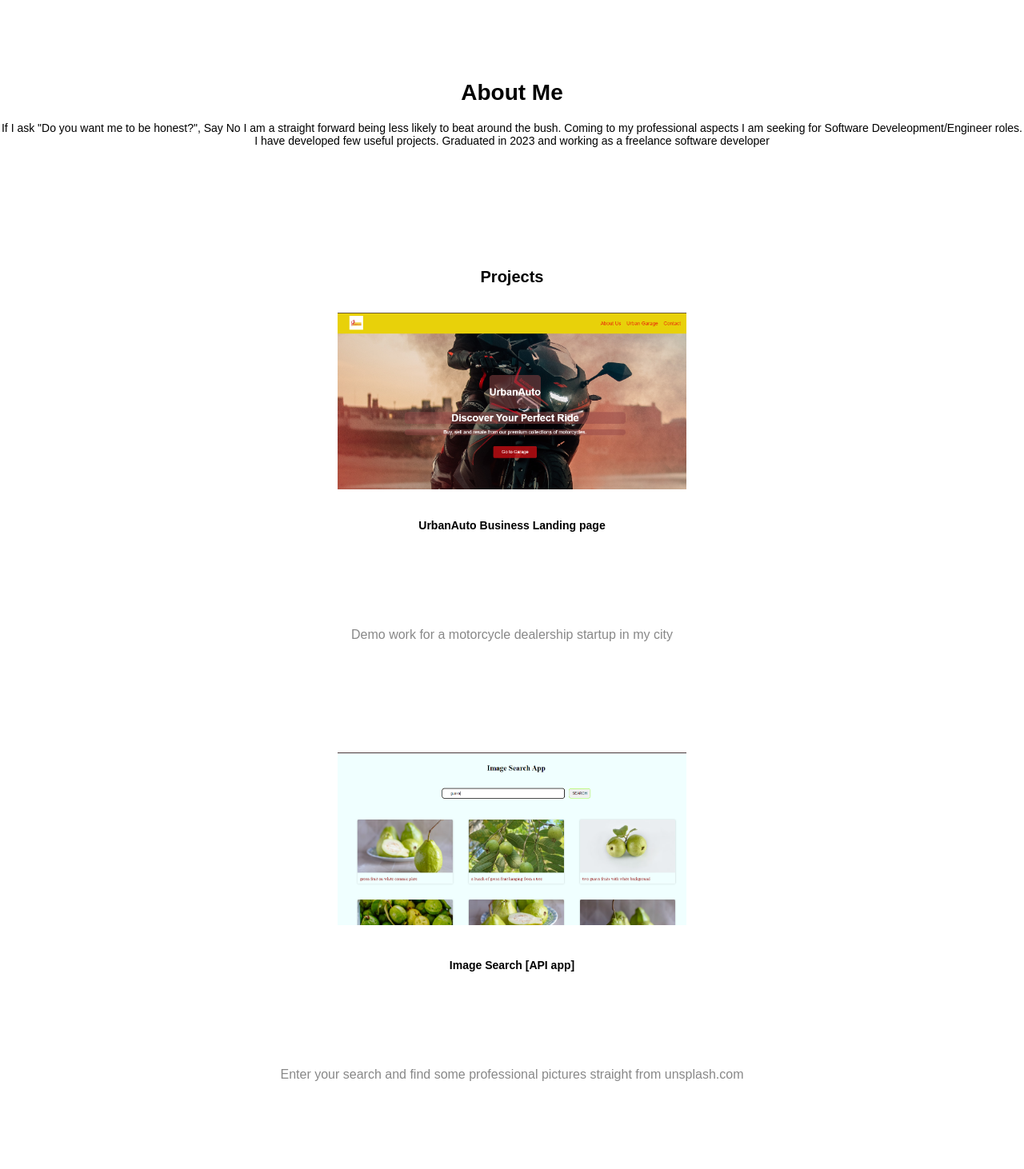
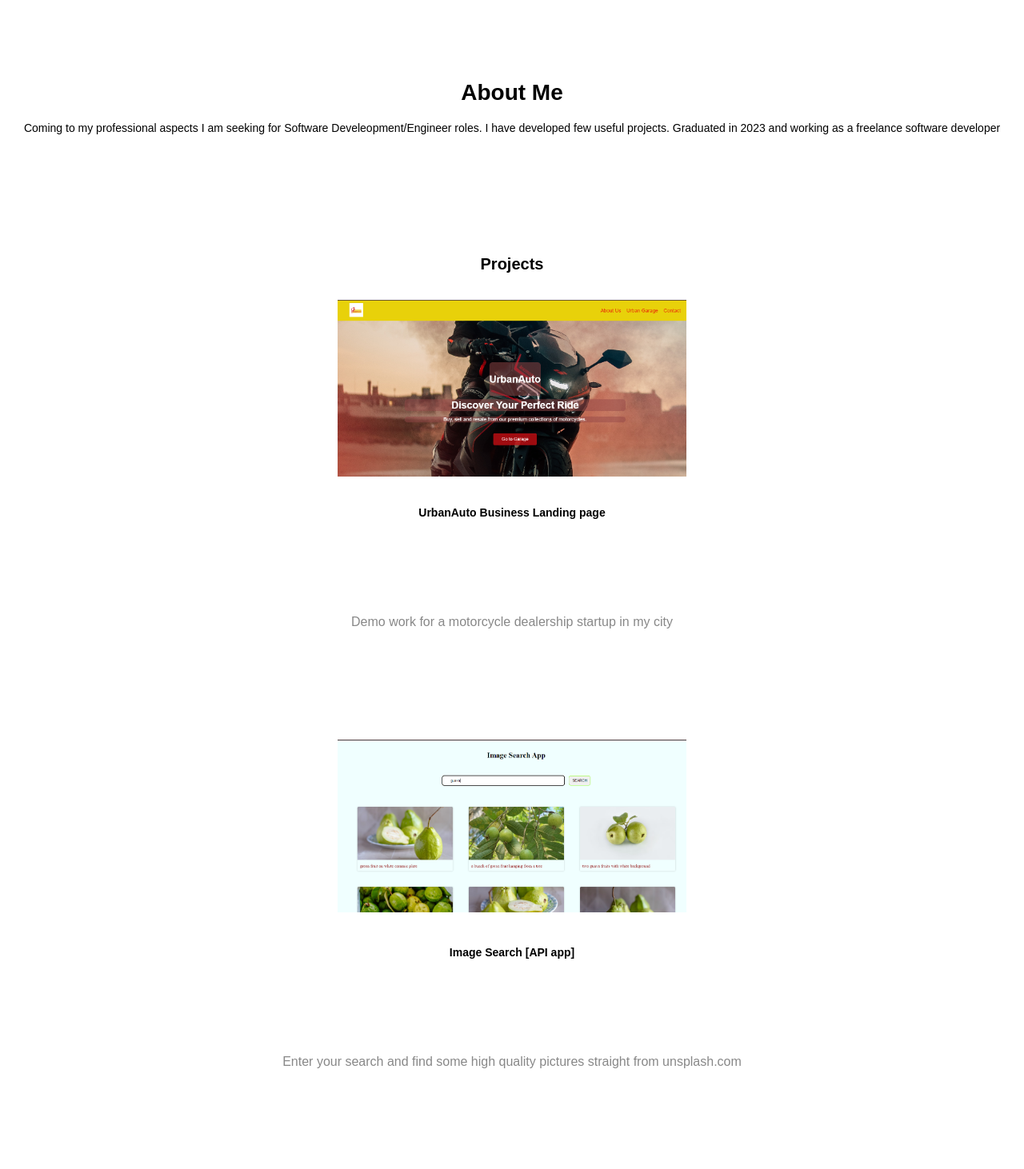
Before and after one commit to tlepatience/Portfolio, a website: page index.html in a window 1280 px wide. Shown: the part 580-2042 px from the top of the page at 80% size. Drawn offline with Linux system fonts and the light colour scheme.

Commit message:
Add files via upload

```diff
--- a/index.html
+++ b/index.html
@@ -157,7 +157,7 @@
 
   <div class="about-me scroll-reveal">
     <h2>About Me</h2>
-    <p><italics>If I ask "Do you want me to be honest?", Say No</italics> I am a straight forward being less likely to beat around the bush. Coming to my professional aspects I am seeking for Software Develeopment/Engineer roles. I have developed few useful projects. Graduated in 2023 and working as a freelance software developer</p>
+    <p><italics></italics>Coming to my professional aspects I am seeking for Software Develeopment/Engineer roles. I have developed few useful projects. Graduated in 2023 and working as a freelance software developer</p>
   </div>
 
   <div class="portfolio scroll-reveal">
@@ -173,7 +173,7 @@
     <div class="project scroll-reveal" id="one">
       <p><a href="https://image-finder-application-unsplash.netlify.app/"><img src="3.png" height="960px" width="540px" alt=""></a></p>
       <h3>Image Search [API app]</h3>
-      <p>Enter your search and find some professional pictures straight from unsplash.com</p>
+      <p>Enter your search and find some high quality pictures straight from unsplash.com</p>
     </div>
     <div class="project-box">
       <div class="project scroll-reveal" id="one">
```
